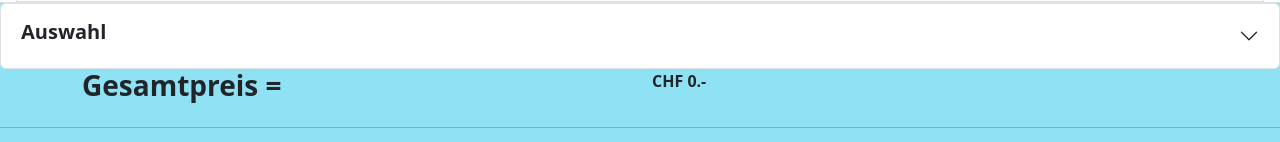
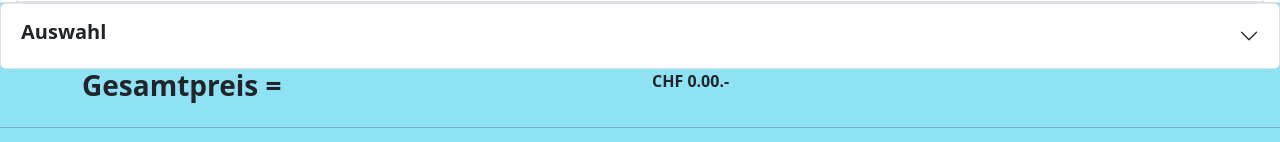
Before and after one commit to nicivd/nicivd.github.io, an Angular app: page /rent-license in a window 1280 px wide. Shown: the part 656-798 px from the top of the page. Built offline with nearby package versions, Linux system fonts and the light colour scheme.

Commit message:
fixed 2 decimal places

```diff
--- a/src/app/rent-license/rent-license.component.html
+++ b/src/app/rent-license/rent-license.component.html
@@ -345,7 +345,7 @@
           <h3><b>Gesamtpreis =</b></h3>
         </div>
         <div class="col sm-2">
-          <b>CHF {{this.additionService.total}}.-</b>
+          <b>CHF {{this.additionService.total | number:'1.2-2'}}.-</b>
         </div>
       </div>
     </div>
```
